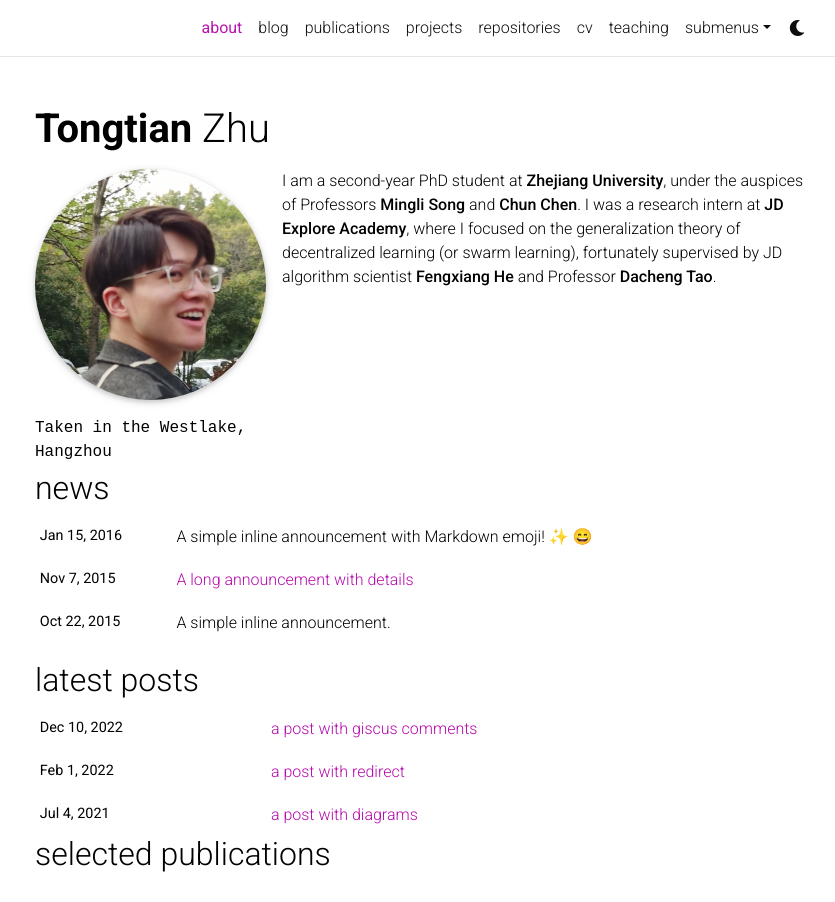
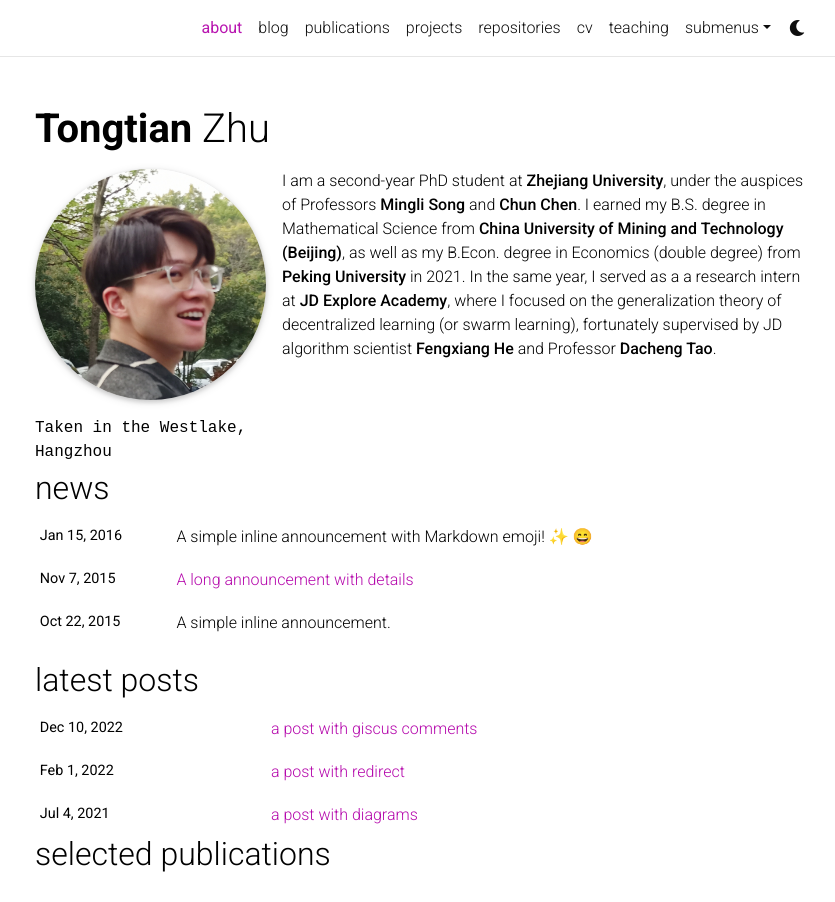
Before and after one commit to Raiden-Zhu/Raiden-Zhu.github.io, a Jekyll site: the page built from _pages/about.md, in a window 1280 px wide and 1191 px high, cut to the strip 0-902 px from the top of the window. Shown: the whole strip, without its empty margins (220-1055 px from the left). Built offline with Jekyll 4.4.1, drawn with Linux system fonts in a browser that asks for light colours; full-size pictures stand in for the smaller copies a plugin makes; emoji names are drawn with the system emoji font; comment, search, counter and statistics services are not loaded; a style sheet for code colours, icons or effects is not loaded.

Commit message:
Update about.md

```diff
--- a/_pages/about.md
+++ b/_pages/about.md
@@ -17,7 +17,7 @@
 social: true  # includes social icons at the bottom of the page
 ---
 
-I am a second-year PhD student at [**Zhejiang University**](https://www.zju.edu.cn/english/), under the auspices of Professors [**Mingli Song**](https://person.zju.edu.cn/en/msong) and [**Chun Chen**](https://person.zju.edu.cn/en/0082004). I was a research intern at [**JD Explore Academy**](https://corporate.jd.com/), where I focused on the generalization theory of decentralized learning (or swarm learning), fortunately supervised by JD algorithm scientist [**Fengxiang He**](https://fengxianghe.github.io/) and Professor [**Dacheng Tao**](https://www.sydney.edu.au/engineering/about/our-people/academic-staff/dacheng-tao.html).
+I am a second-year PhD student at [**Zhejiang University**](https://www.zju.edu.cn/english/), under the auspices of Professors [**Mingli Song**](https://person.zju.edu.cn/en/msong) and [**Chun Chen**](https://person.zju.edu.cn/en/0082004). I earned my B.S. degree in Mathematical Science from [**China University of Mining and Technology (Beijing)**](https://english.cumtb.edu.cn/), as well as my B.Econ. degree in Economics (double degree) from [**Peking University**](https://english.pku.edu.cn/) in 2021. In the same year, I served as a a research intern at [**JD Explore Academy**](https://corporate.jd.com/), where I focused on the generalization theory of decentralized learning (or swarm learning), fortunately supervised by JD algorithm scientist [**Fengxiang He**](https://fengxianghe.github.io/) and Professor [**Dacheng Tao**](https://www.sydney.edu.au/engineering/about/our-people/academic-staff/dacheng-tao.html).
 
 <!-- Write your biography here. Tell the world about yourself. Link to your favorite [subreddit](http://reddit.com). You can put a picture in, too. The code is already in, just name your picture `prof_pic.jpg` and put it in the `img/` folder.
 
```
